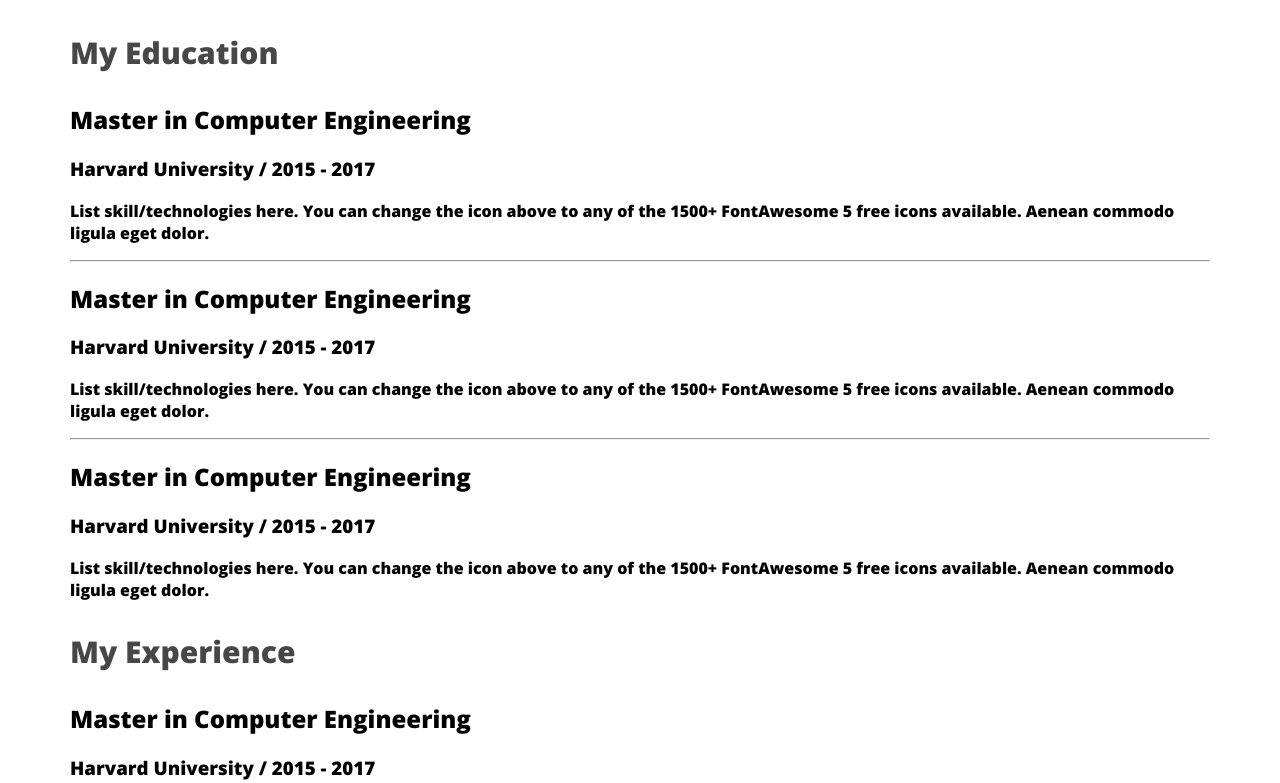
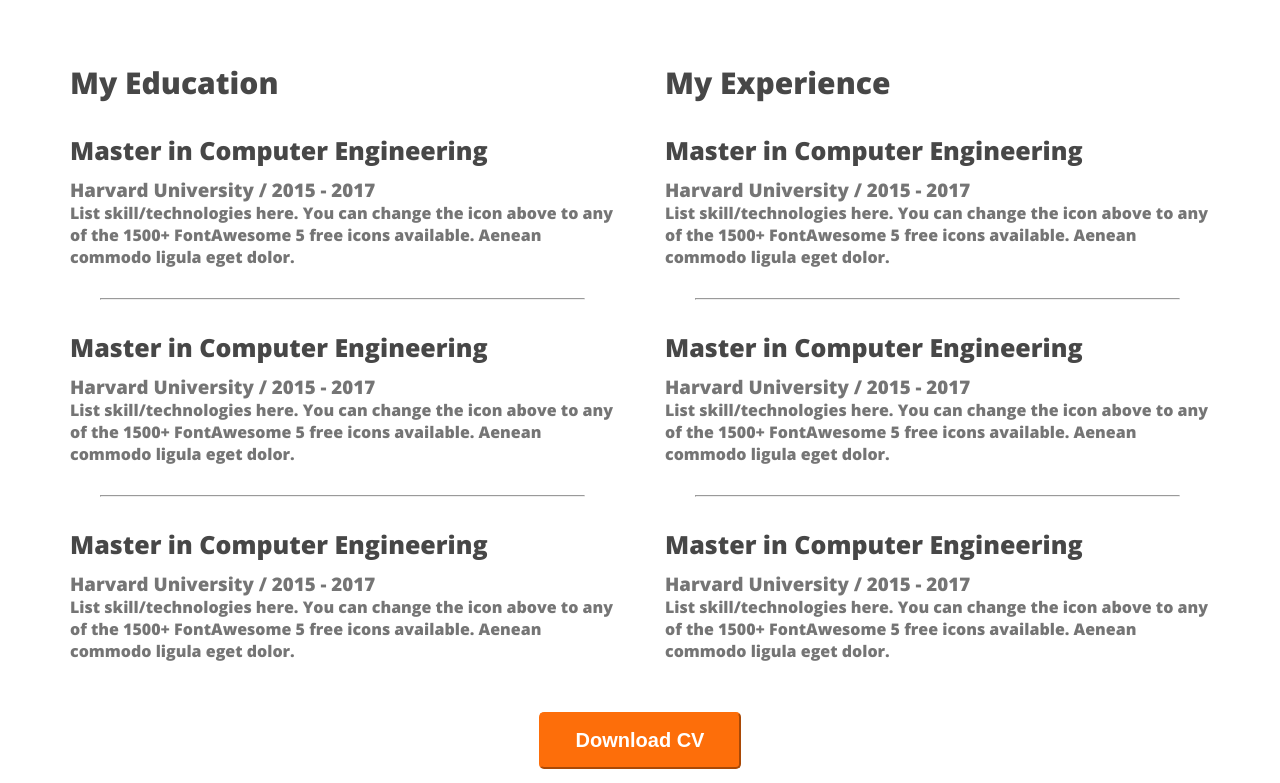
Before and after one commit to diptomahin/webdev-portfolio, a plain HTML site: page index.html in a window 1280 px wide. Shown: the part 2337-3120 px from the top of the page. Drawn offline with nearby package versions, Linux system fonts and the light colour scheme.

Commit message:
completed resume setion

```diff
--- a/index.html
+++ b/index.html
@@ -136,6 +136,9 @@
 
                 </div>
             </div>
+            <div class="download-cv">
+                <button class="btn-primary">Download CV</button>
+            </div>
         </section>
     </main>
     <footer></footer>
--- a/style.css
+++ b/style.css
@@ -274,8 +274,32 @@ main section {
     color:#757575
 }
 /*resume*/
+.resume-conteiner{
+    display: flex;
+    gap: 50px;
+}
+.resume-item-title{
+    color:  #474747;
+    font-size: 25px;
+    font-weight: 700;
+    margin-bottom: 10px;
+
+}
 .resume-column-title{
     color:#474747;
     font-size: 30px;
     font-weight: 700;
 }
+.resume-item-institute,.resume-item-discription{
+    color:  #757575;
+    margin-bottom: 20px;
+    margin: 0px;
+}
+
+.resume-conteiner hr{
+    margin: 30px;
+}
+.download-cv{
+    text-align: center;
+    margin-top: 50px;
+}
```
